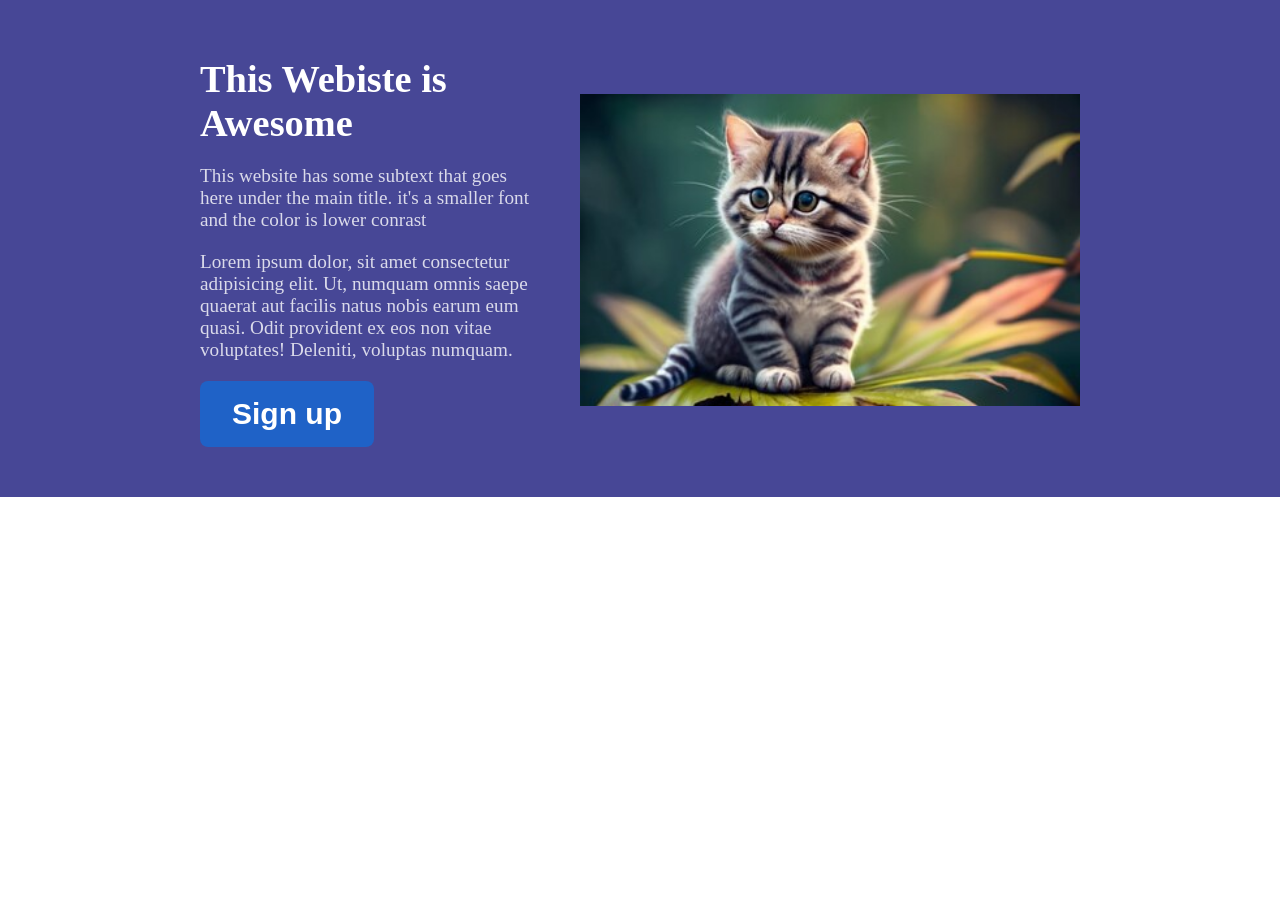
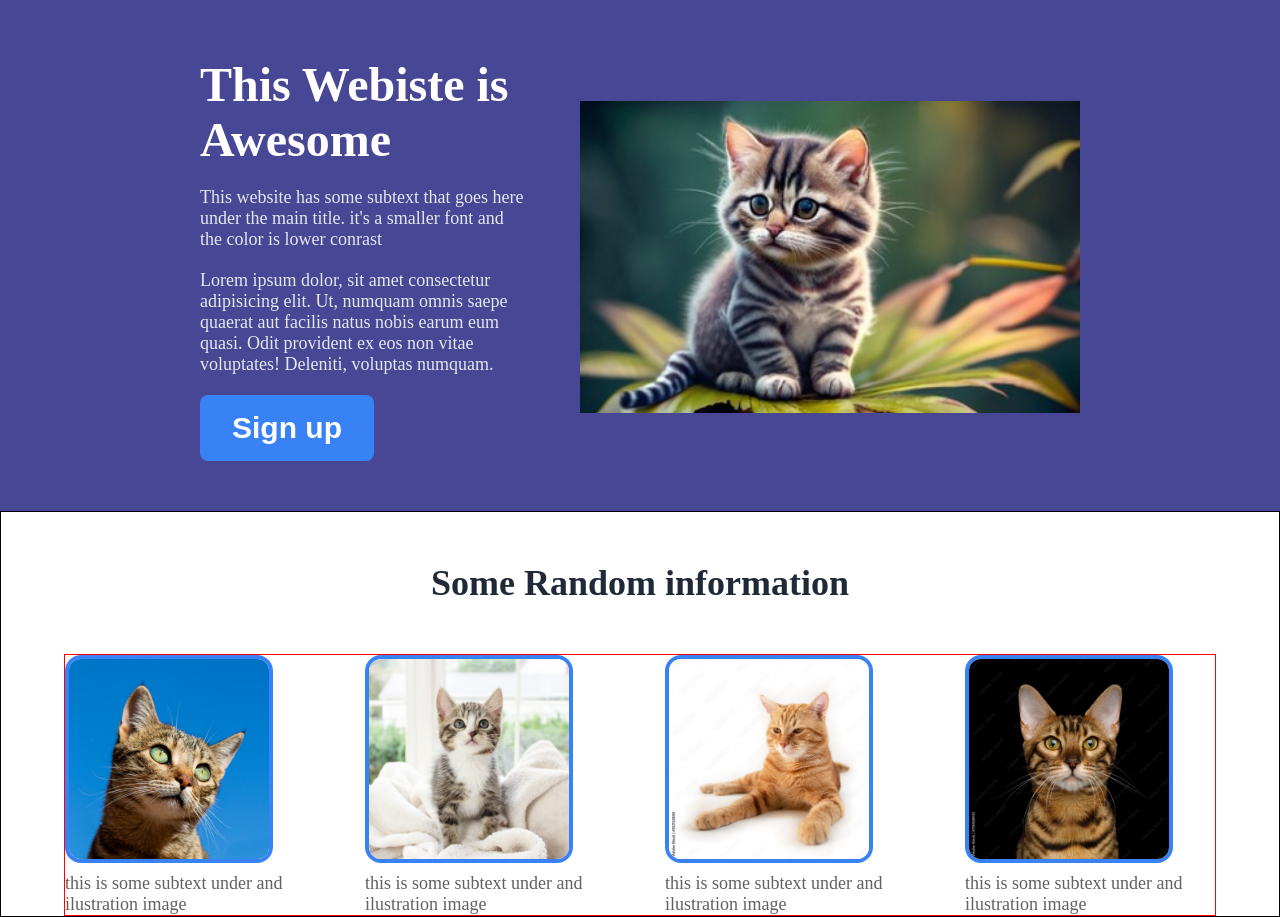
Before and after one commit to MrVaasu/first-site-project, a plain HTML site: page index.html in a window 1280 px wide. Shown: the part 63-980 px from the top of the page. Before the commit the page ends 800 px from the top, so only its background shows below. Drawn offline with Linux system fonts and the light colour scheme.

Commit message:
finished content part

```diff
--- a/index.html
+++ b/index.html
@@ -20,7 +20,7 @@
 
     <div class="top-container">
         <div class="top-text">
-            <div><h1>This Webiste is Awesome</h1></div>
+            <div class="top-text-main">This Webiste is Awesome</div>
             <div class="top-text-subtext">This website has some subtext that goes here under the main title. it's a smaller font and the color is lower conrast</div>
             <div class="top-text-subtext">Lorem ipsum dolor, sit amet consectetur adipisicing elit. Ut, numquam omnis saepe quaerat aut facilis natus nobis earum eum quasi. Odit provident ex eos non vitae voluptates! Deleniti, voluptas numquam.</div>
             <div><button class="sign-up">Sign up</button></div>
@@ -30,7 +30,13 @@
     </div>
 
     <div class="content-container">
-
+        <div class="content-title">Some Random information</div>
+        <div class="content-images">
+                <div class="content"><img class="cat" src="./img/content1.avif" alt="Cat" width="200" height="200">this is some subtext under and ilustration image</div>
+                <div class="content"><img class="cat" src="./img/content2.avif" alt="Cat" width="200" height="200">this is some subtext under and ilustration image</div>
+                <div class="content"><img class="cat" src="./img/content3.jpg" alt="Cat" width="200" height="200">this is some subtext under and ilustration image</div>
+                <div class="content"><img class="cat" src="./img/content4.jpg" alt="Cat" width="200" height="200">this is some subtext under and ilustration image</div>
+        </div>
     </div>
 
     <div class="footer-container">
--- a/style.css
+++ b/style.css
@@ -45,19 +45,23 @@ a{
 }
 
 .top-text{
-    font-size: clamp(5px, 1.5vw ,30px);
     display: flex;
     flex-direction: column;
     gap: 20px;
-    flex-shrink: 2;
+}
+
+.top-text-main{
+    font-size: 48px;
+    font-weight: bolder;
 }
 
 .top-text-subtext{
-    color: hsla(0, 0%, 100%, 0.801);
+    font-size: 18px;
+    color: #e5e7eb
 }
 
 .sign-up{
-    background-color: #1f62c7;
+    background-color: #3882f6;
     color: white;
     border-radius: 8px;
     border: 0px;
@@ -65,3 +69,40 @@ a{
     font-size: 30px;
     font-weight: bold;
 }
+
+.content-container{
+    border: 1px solid black;
+    display: flex;
+    flex-direction: column;
+    align-items: center;
+    gap: 50px;
+    padding-top: 50px;
+}
+
+.content-title{
+    font-size: 36px;
+    font-weight: bolder;
+    color: #1f2937;
+}
+
+.content-images{
+    border: 1px solid red;
+    display: flex;
+    flex-wrap: wrap;
+    gap: 50px;
+    font-size: 18px;
+    color: hsl(0, 0%, 38%)
+}
+
+.content{
+    display: flex;
+    flex-direction: column;
+    width: 250px;
+    align-content: center;
+    gap: 10px;
+}
+
+.cat{
+    border: 4px solid #3882f6;
+    border-radius: 16px;
+}
```
Also changed, not shown: img/content1.avif (added), img/content2.avif (added), img/content3.jpg (added), img/content4.jpg (added).
